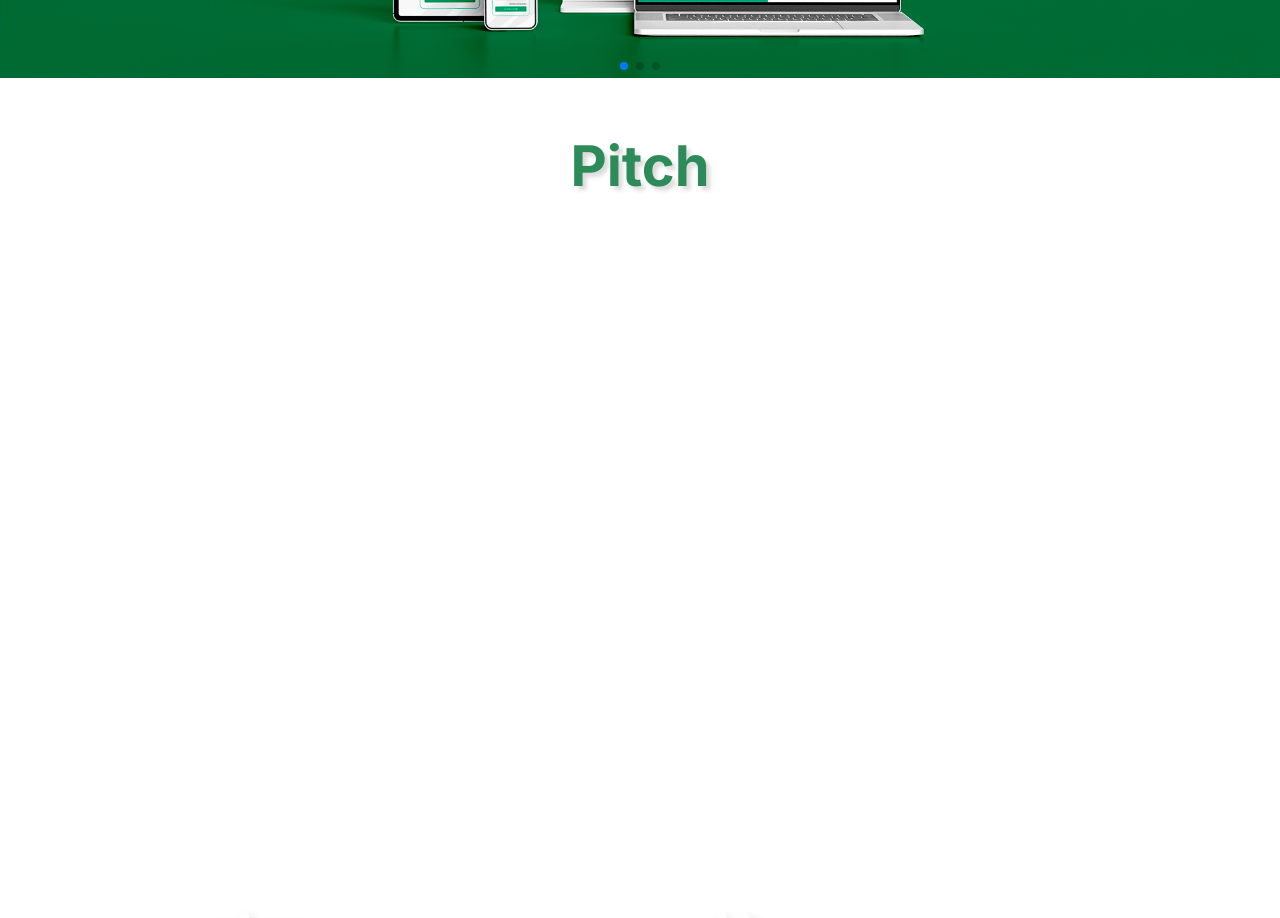
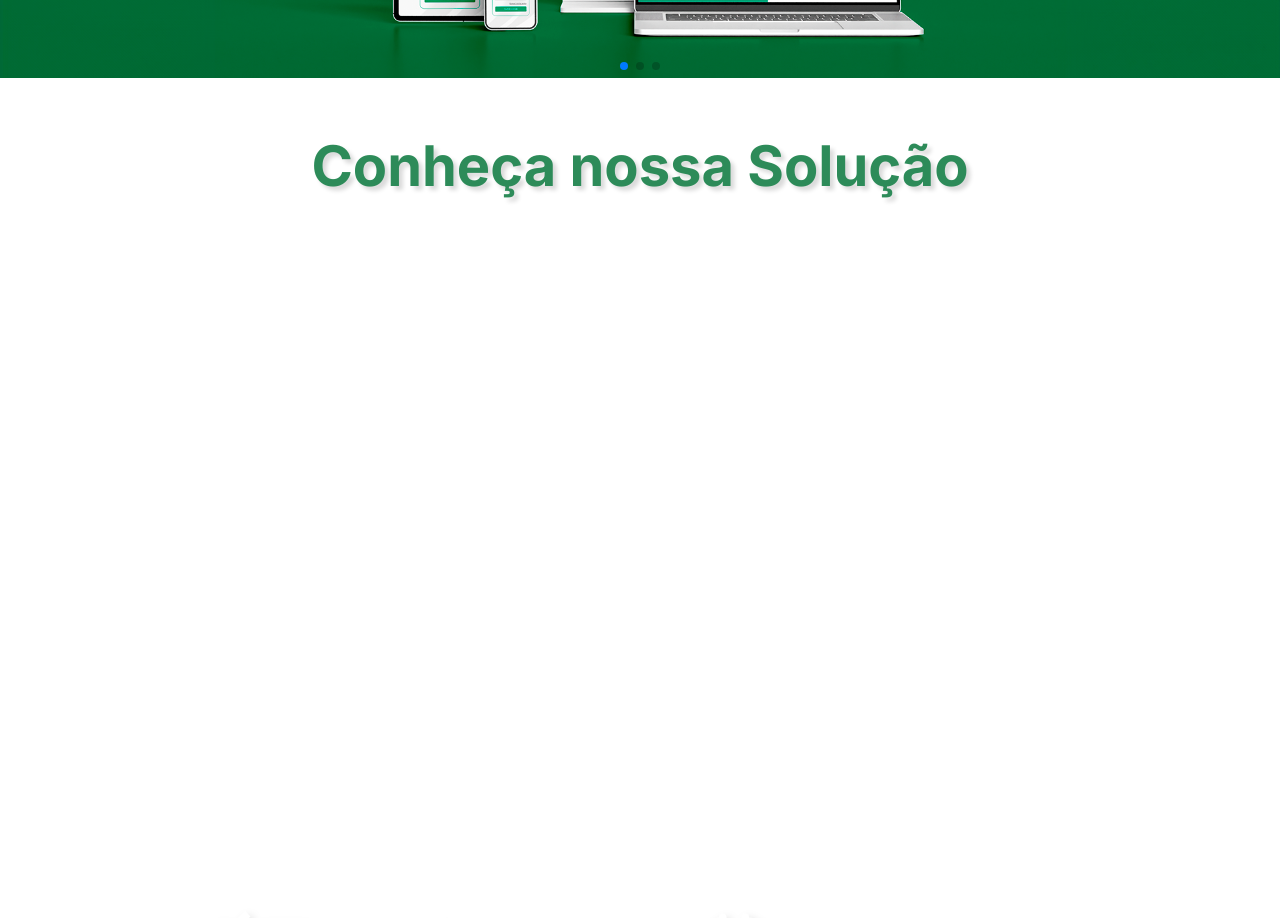
Before and after one commit to AdryAraujo/Page-Fisiotrack, a React (Vite) app: page / in a window 1280 px wide. Shown: the part 1360-2278 px from the top of the page. Built offline with nearby package versions, Linux system fonts and the light colour scheme.

Commit message:
mudando titulo do pitch

```diff
--- a/src/SectionPitch.jsx
+++ b/src/SectionPitch.jsx
@@ -5,7 +5,7 @@ import './SectionPitch.css'
 export function SectionPitch() {
     return (
         <div className="section-pitch">
-            <h2>Pitch</h2>
+            <h2>Conheça nossa Solução</h2>
             <ReactPlayer
                 url='https://youtu.be/-EjwkkFXtMA?si=QwPHUQU2L6s7lKWT'
                 width="80%"
```
